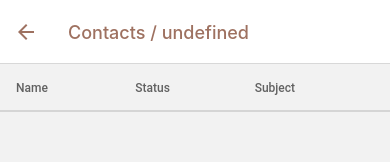
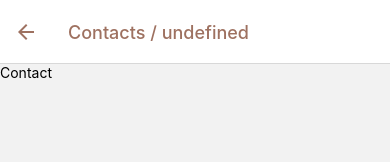
Before and after one commit to shriproperty/admin-app, a React Native app: screen /Contact in a window 390 px wide. Shown: the top 162 px of the page. Built offline with nearby package versions, Linux system fonts and the light colour scheme; no server answers.

Commit message:
corrected Contact from contacts component in stack

```diff
--- a/navigation/StackNavigation.tsx
+++ b/navigation/StackNavigation.tsx
@@ -2,7 +2,7 @@ import React, { FC } from 'react';
 import { createNativeStackNavigator } from '@react-navigation/native-stack';
 import Colors from '../constants/Colors';
 import DrawerNavigation from './DrawerNavigation';
-import contacts from '../screens/contacts';
+import Contact from '../screens/contacts/contact';
 
 const Stack = createNativeStackNavigator();
 
@@ -14,16 +14,17 @@ const StackNavigation: FC = () => {
 				headerTintColor: Colors.primary,
 				headerShadowVisible: true,
 			}}
+			initialRouteName='Drawer'
 		>
 			<Stack.Screen
 				name='Drawer'
 				component={DrawerNavigation}
 				options={{ headerShown: false }}
 			/>
-			{/* <Stack.Screen name='Contact' component={Contact} /> */}
+
 			<Stack.Screen
 				name='Contact'
-				component={contacts}
+				component={Contact}
 				options={({ route }: any) => ({
 					title: `Contacts / ${route?.params?.name}`,
 				})}
```
